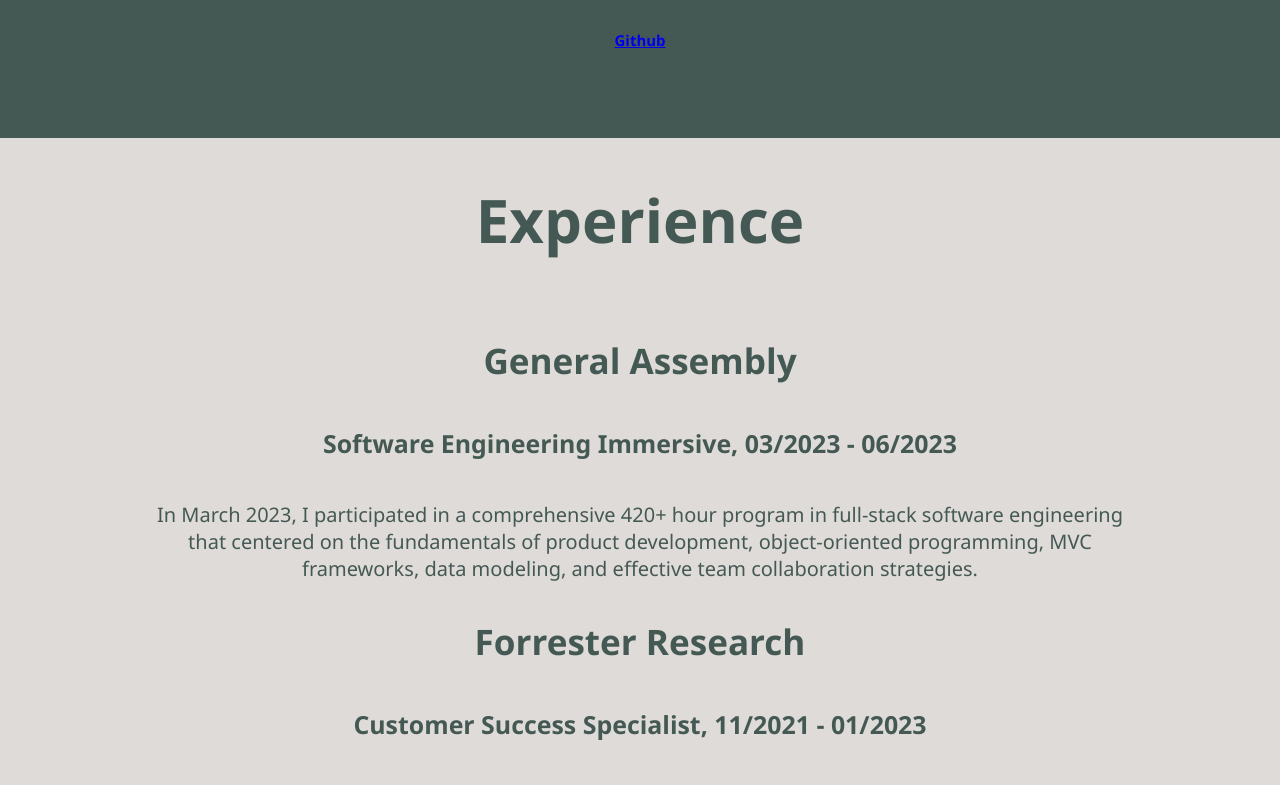
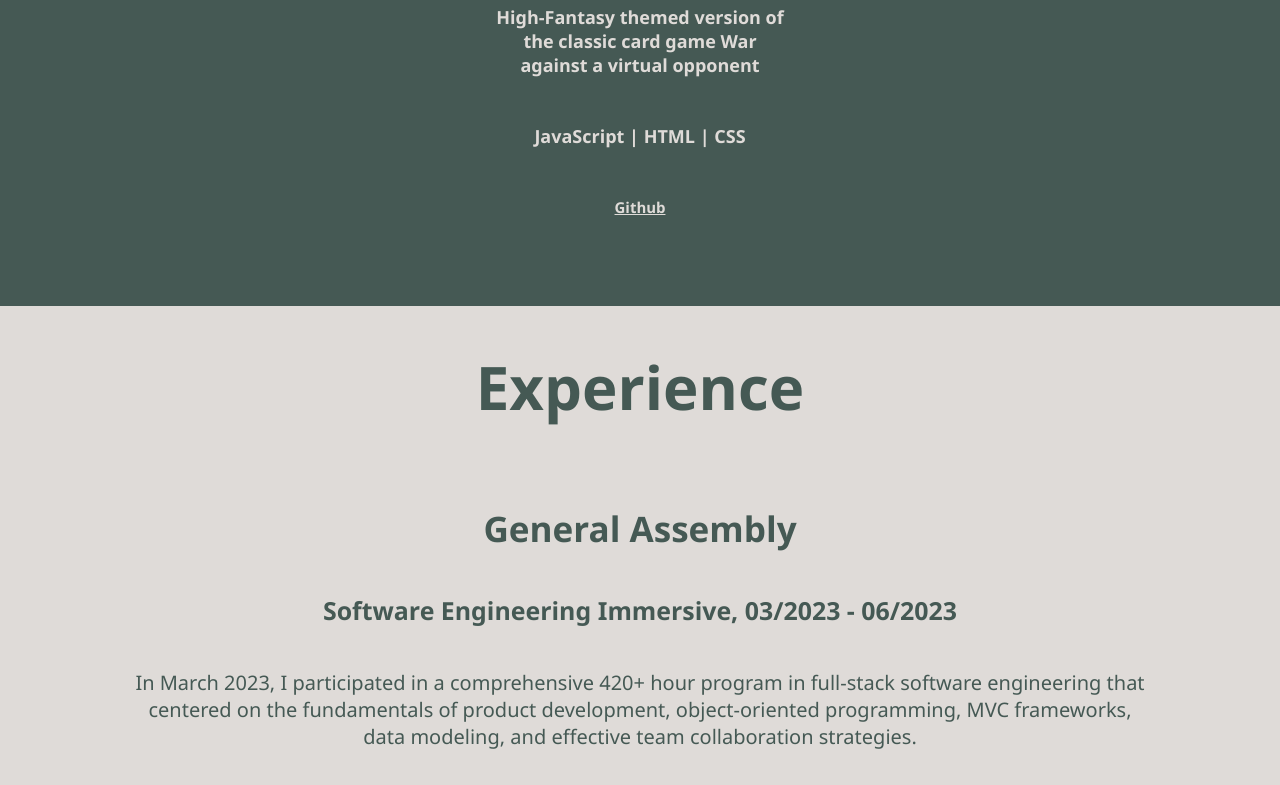
Before and after one commit to mfontanez21/melvin-fontanez-jr-portfolio, a React (Vite) app: page / in a window 1280 px wide. Shown: the part 3360-4145 px from the top of the page. Built offline with nearby package versions, Linux system fonts and the light colour scheme.

Commit message:
fixues issue with mobile view and links

```diff
--- a/src/components/Portfolio.jsx
+++ b/src/components/Portfolio.jsx
@@ -12,6 +12,7 @@
     name: "BAMM Voyage",
     url: "https://bamm-voyage.netlify.app/",
     pic: bamm,
+    tech: "JavaScript |  CSS | Express | Mongoose | Node.js | React | JSX",
     github: "https://github.com/mfontanez21/bamm-voyage-front-end",
     flavor: "Robust travel planning app for those with wanderlust"
 
@@ -21,6 +22,7 @@
     name: "NodeTendo 64",
     url: "https://nodetendo64.fly.dev/",
     pic: nodeTendo,
+    tech: "JavaScript | HTML | CSS | Express | Mongoose | Node.js",
     github: "https://github.com/mfontanez21/NodeTendo64",
     flavor: "Retro Video Game collecting app oozing with nostalgic design"
   },
@@ -29,6 +31,7 @@
     name: "The Rhythm of WAR!!",
     url: "https://therhythmofwar.netlify.app/",
     pic: war,
+    tech: "JavaScript | HTML | CSS",
     github: "https://github.com/mfontanez21/Medieval-War",
     flavor: "High-Fantasy themed version of the classic card game War against a virtual opponent"
   }
--- a/src/components/PortfolioCard/PortfolioCard.jsx
+++ b/src/components/PortfolioCard/PortfolioCard.jsx
@@ -9,7 +9,8 @@
         </Link>
         <h3>{website.name}</h3>
         <h4>{website.flavor}</h4>
-        <Link to={`${website.github}`}><h5>Github</h5></Link>
+        <h4>{website.tech}</h4>
+        <Link to={`${website.github}` } target="_blank" rel="noreferrer"><h5>Github</h5></Link>
     </div>
   );
 }
--- a/src/styles/Landing.css
+++ b/src/styles/Landing.css
@@ -85,7 +85,12 @@
     padding-inline-start: 0;
   }
 
-
+  .prompt {
+    text-align: center;
+    margin-bottom: 20px;
+    max-width: 90%;
+    overflow-wrap: normal;
+  }
 
   .skills h2 {
     font-size: 30px;
@@ -94,6 +99,11 @@
   .experience{
     font-size: 20px;
     width: 80%;
+  }
+
+  .text {
+    font-size: 20px;
+    overflow-wrap: break-word;
   }
 
 }
@@ -119,13 +129,13 @@
 
 .text {
   font-size: 20px;
-  word-wrap: break-word;
+  overflow-wrap: break-word;
 }
 
 .prompt {
   text-align: center;
   margin-bottom: 20px;
-  width: 1000px;
+  width: 80%;
   overflow-wrap: break-word;
 }
 
@@ -137,3 +147,11 @@
   margin: 5px;
   border-radius: 5px;
 }
+
+a:link {
+  color: #dfdbd8;
+}
+
+a:visited{
+  color: #dfdbd8
+}
```
